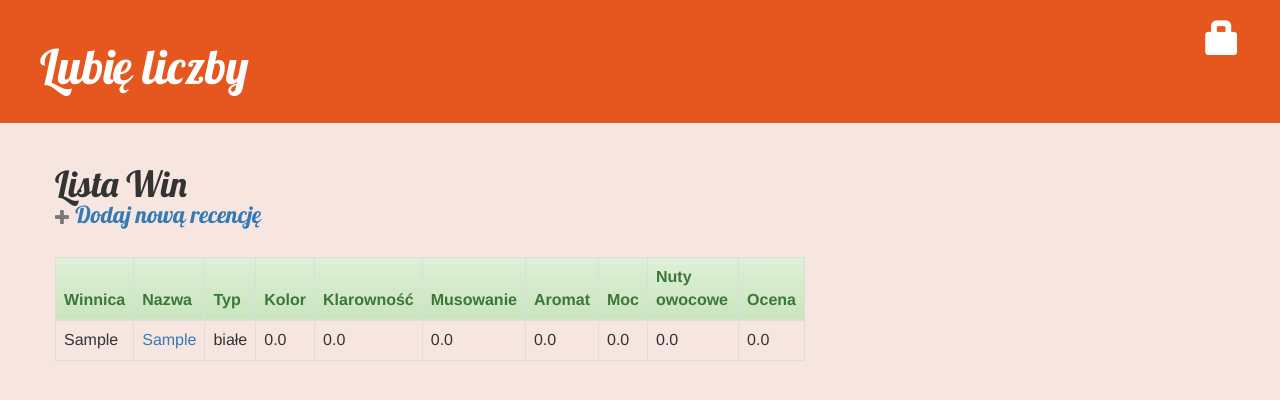
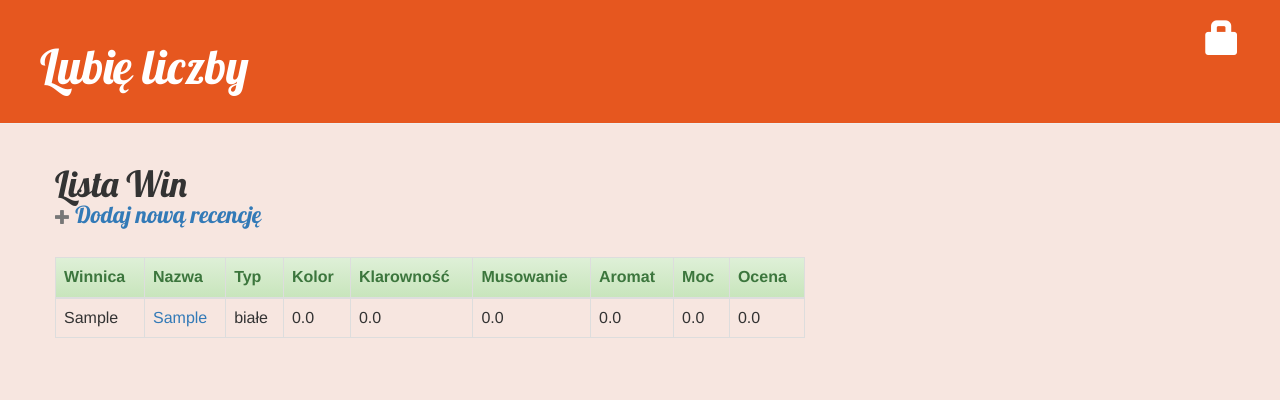
Before and after one commit to m-rzeszotarski/piyewi, a Django app: page /wino_list in a window 1280 px wide. Shown: the top 400 px of the page. Run offline with Django 3.2, Linux system fonts and the light colour scheme; tables that the repository leaves empty hold one stand-in row (values such as "Sample post"); some libraries are stand-ins or nearby versions.

Commit message:
usunieto nuty owocowe wino

```diff
--- a/strona/forms.py
+++ b/strona/forms.py
@@ -23,7 +23,7 @@ class WinoForm(forms.ModelForm):
 
     class Meta:
         model = Wino
-        fields = ('autor', 'firma', 'nazwa', 'typ', 'kolor', 'klarowność', 'musowanie', 'aromat', 'moc', 'nuty_owocowe', 'ocena', 'uwagi')
+        fields = ('autor', 'firma', 'nazwa', 'typ', 'kolor', 'klarowność', 'musowanie', 'aromat', 'moc', 'ocena', 'uwagi')
         labels = {
             'autor' : "Twój nick",
         }
--- a/strona/models.py
+++ b/strona/models.py
@@ -229,10 +229,6 @@ class Wino(models.Model):
         choices=NUMERY,
         default=0
     )
-    nuty_owocowe = models.FloatField(
-        choices=NUMERY,
-        default=0
-    )
     ocena = models.FloatField(
         choices=NUMERY,
         default=0
--- a/strona/templates/strona/wino_detail.html
+++ b/strona/templates/strona/wino_detail.html
@@ -18,7 +18,6 @@
         <p>Musowanie: {{ wino.musowanie }}</p>
         <p>Aromat: {{ wino.aromat }}</p>
         <p>Moc: {{ wino.moc }}</p>
-        <p>Nuty owocowe: {{ wino.nuty_owocowe }}</p>
         <p>Ocena: {{ wino.ocena }}</p>
         <p>Uwagi: {{ wino.uwagi }}</p>
         <br/>
--- a/strona/templates/strona/wino_list.html
+++ b/strona/templates/strona/wino_list.html
@@ -14,7 +14,6 @@
                 <th>Musowanie</th>
                 <th>Aromat</th>
                 <th>Moc</th>
-                <th>Nuty owocowe</th>
                 <th>Ocena</th>
             </tr>
         </thead>
@@ -30,7 +29,6 @@
                         <td>{{ wino.musowanie }}</td>
                         <td>{{ wino.aromat }}</td>
                         <td>{{ wino.moc }}</td>
-                        <td>{{ wino.nuty_owocowe }}</td>
                         <td>{{ wino.ocena }}</td>
                     </tr>
                 {% endif %}
```
Also changed, not shown: strona/migrations/0013_remove_wino_nuty_owocowe.py (added).
